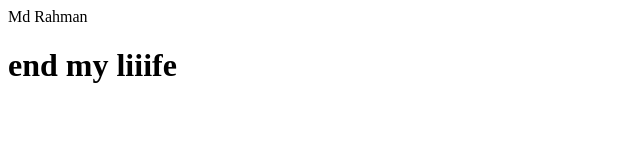
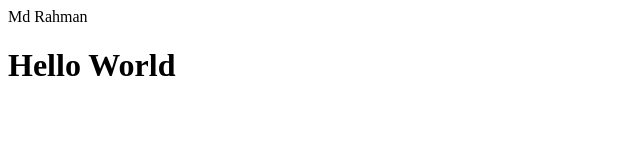
Before and after one commit to Alpha7009/Alpha7009.github.io, a plain HTML site: page index.html in a window 1280 px wide. Shown: the whole page, without its empty margins (0-640 px from the left). Drawn offline with Linux system fonts and the light colour scheme.

Commit message:
Update index.html

```diff
--- a/index.html
+++ b/index.html
@@ -4,6 +4,6 @@
 <tittle>Md Rahman</tittle>
 </head>
 <body>
-<h1>end my liiife
+<h1>Hello World
 </body>
 </html>
```
